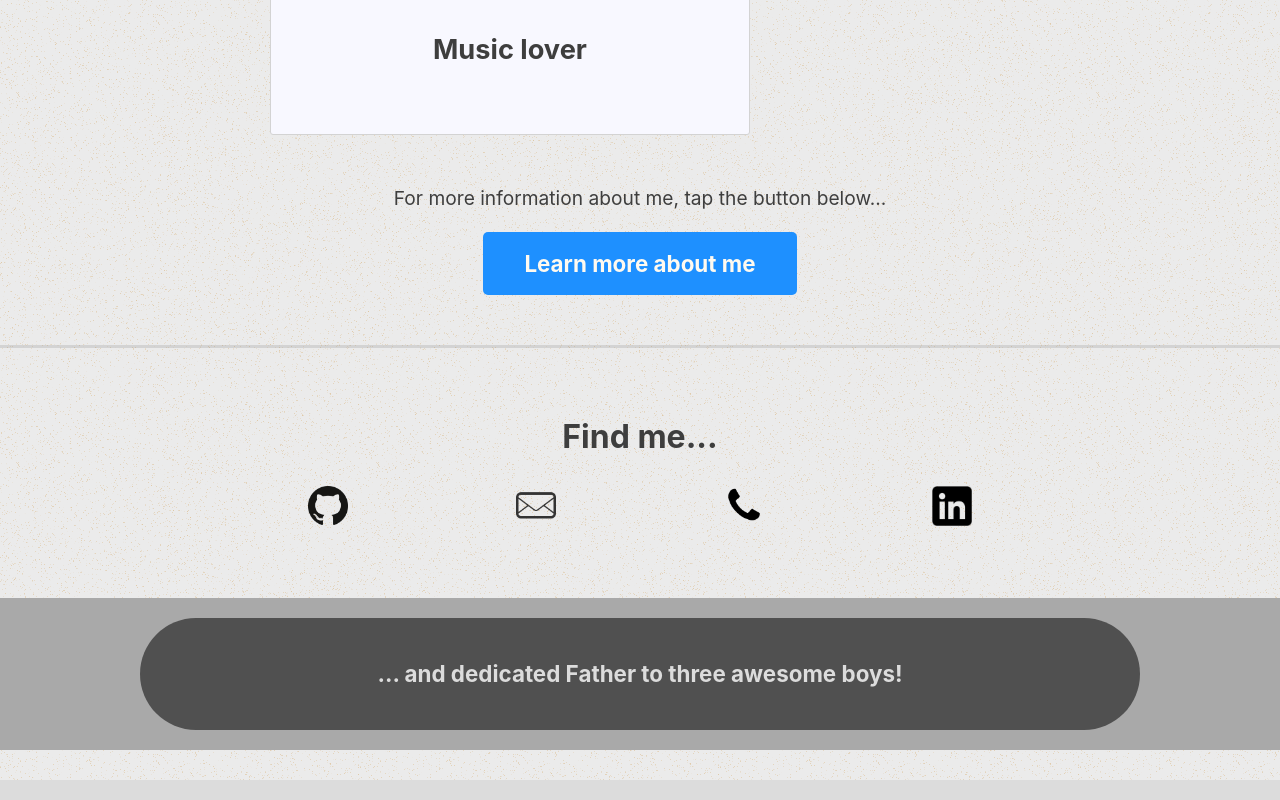
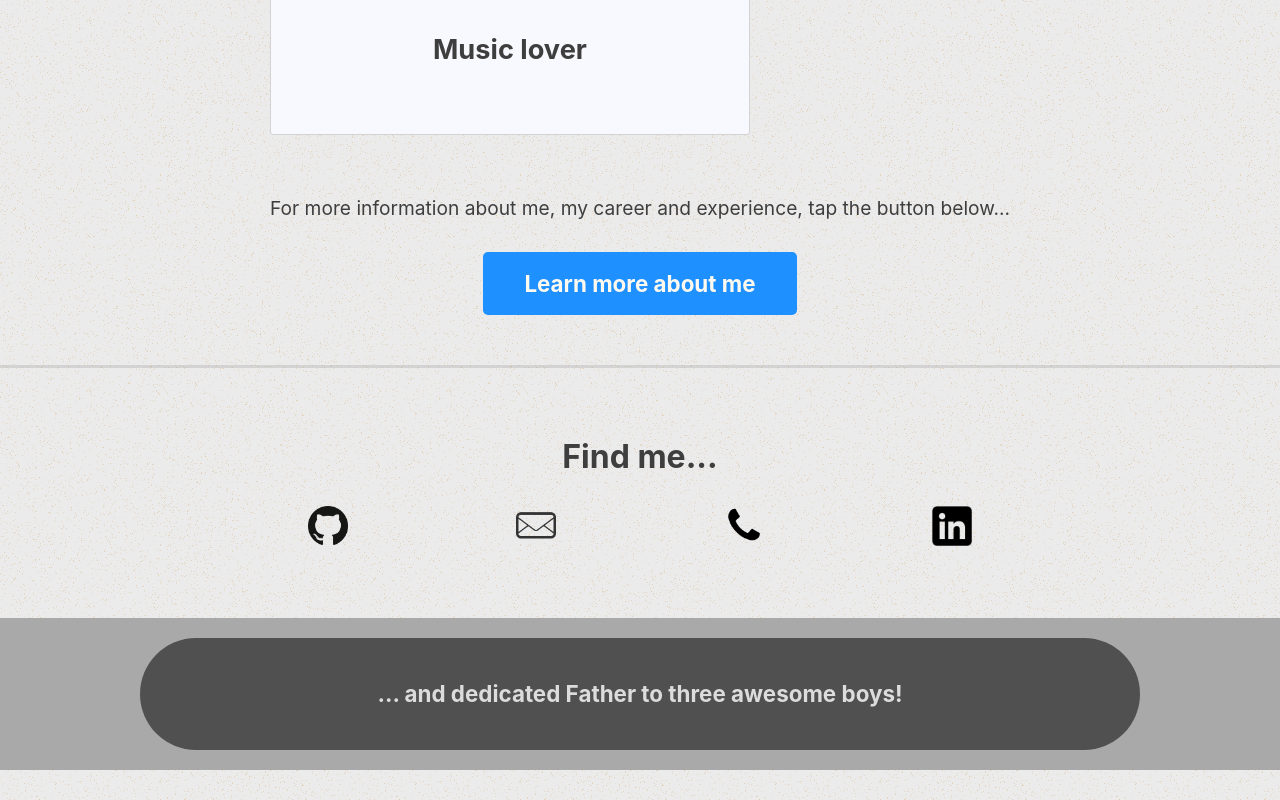
Before and after one commit to jrgrantham/james-grantham, a React (Create React App) app: page / in a window 1280 px wide. Shown: the part 3580-4380 px from the top of the page. Built offline with nearby package versions, Linux system fonts and the light colour scheme; no server answers.

Commit message:
refactor landing titles to import

```diff
--- a/src/components/landing/LandingCaptions.jsx
+++ b/src/components/landing/LandingCaptions.jsx
@@ -38,7 +38,7 @@ export default function LandingCaptions() {
           </Caption>
         </CaptionContainer>
       ))}
-      <p>For more information about me, tap the button below...</p>
+      <p>For more information about me, my career and experience, tap the button below...</p>
       <Link to="/professional">
         <h6>Learn more about me</h6>
       </Link>
@@ -75,6 +75,11 @@ align-items: center;
         opacity: 0.75;
       }
     }
+  }
+
+  p {
+    text-align: center;
+    padding: 10px;
   }
 
   @media (min-width: ${mediaBreak}) {
```
